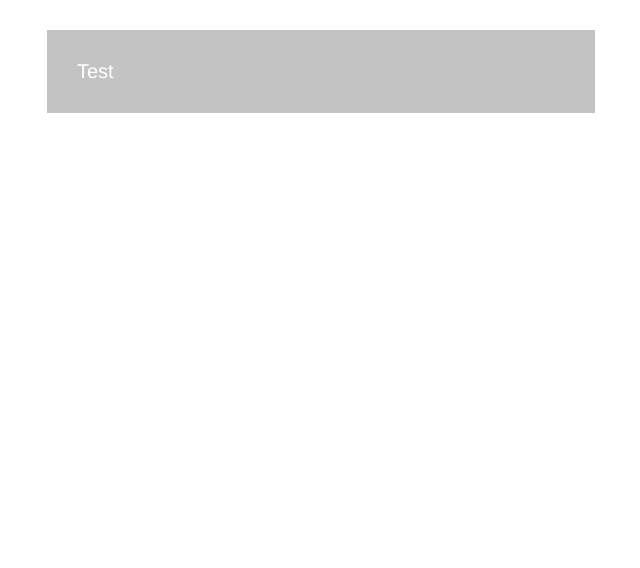
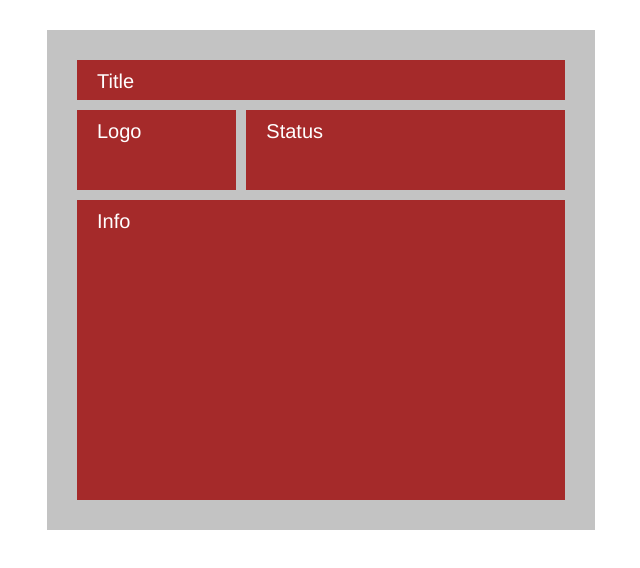
Before and after one commit to Slasher154/mobile-design-1, a website: page index.html in a window 1280 px wide. Shown: the whole page, without its empty margins (319-959 px from the left). Drawn offline with Linux system fonts and the light colour scheme.

Commit message:
add example excercise grid layout

```diff
--- a/index.html
+++ b/index.html
@@ -7,7 +7,12 @@
 </head>
 <body>
     <div class="container">
-        Test
+        <div class="title">Title</div>
+        <div class="status-info">
+            <div class="logo">Logo</div>
+            <div class="status">Status</div>
+        </div>
+        <div class="info">Info</div>
     </div>
 </body>
 </html>
--- a/sass/main.scss
+++ b/sass/main.scss
@@ -28,5 +28,21 @@ body {
   padding: 30px;
   margin: 30px auto;
   background-color: #c3c3c3;
-  font-size: 2.5rem;
+  font-size: 2rem;
+
+  display: grid;
+  grid-gap: 1rem;
+  grid-template-columns: 1fr;
+  grid-template-rows: 4rem 8rem 30rem;
 }
+
+.title,.info,.logo,.status{
+  background-color: brown;
+  padding: 1rem 2rem;
+}
+
+.status-info{
+  display: grid;
+  grid-gap: 1rem;
+  grid-template-columns: 1fr 2fr;
+}
```
Also changed, not shown: css/style.css.
